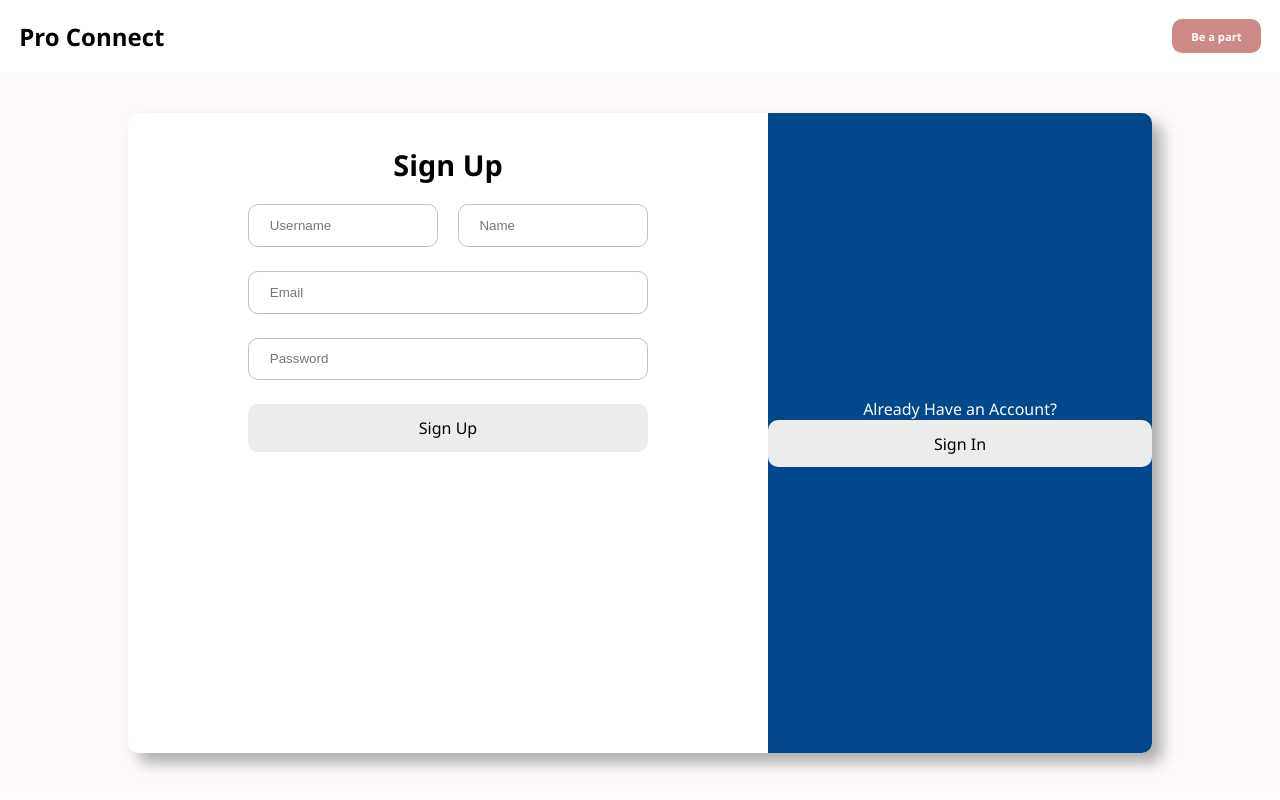
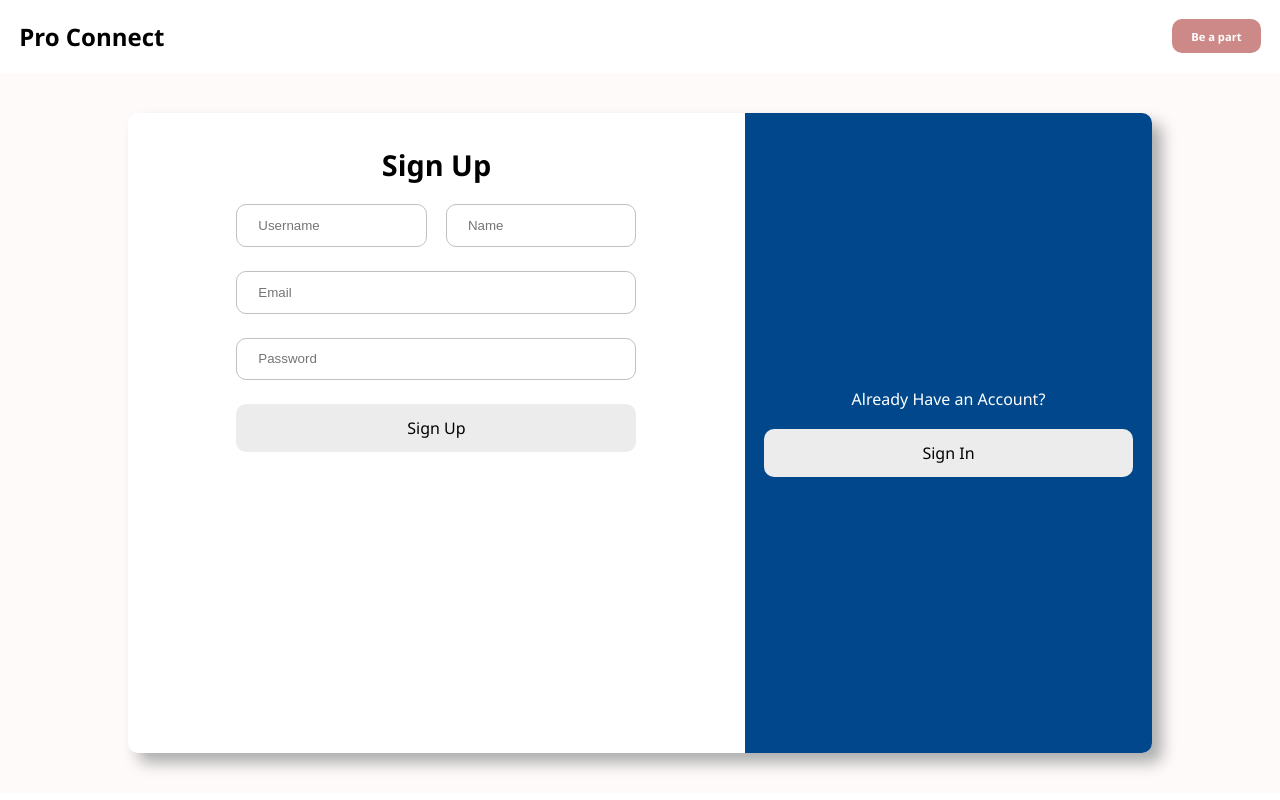
Before and after one commit to Aryanarya01/LinkedIn, a Next.js app in the folder frontend/: page /login in a window 1280 px wide. Built offline with nearby package versions, Linux system fonts and the light colour scheme.

Commit message:
cardContainer_right

```diff
--- a/frontend/src/pages/login/index.jsx
+++ b/frontend/src/pages/login/index.jsx
@@ -25,12 +25,18 @@ const LoginComponent = () => {
     }
   },[authState.loggedIn]);
 
+  useEffect(()=>{
+
+  })
+
   const handelRegister = ()=>{
     console.log("registering");
     dispatch(registerUser({username,password,email,name}))
 
   }
-
+  const handelLogin = ()=>{
+    console.log("login")
+  }
   return (
     <UserLayout>
       <div className={styles.container}>
@@ -51,7 +57,7 @@ const LoginComponent = () => {
                 <input onChange={(e)=>setPassword(e.target.value)} type="Password" placeholder="Password" className={styles.inputField} />
               <div onClick={()=>{
                 if(userLoginMethod){
-
+                  handelLogin()
                 }else{
                   handelRegister()
                 }
--- a/frontend/src/pages/login/style.module.css
+++ b/frontend/src/pages/login/style.module.css
@@ -70,5 +70,6 @@
     align-items: center;
     color: white;
     flex-direction: column;
-
+    gap: 1.2rem;
+    padding-inline: 1.2rem;
 }
```
